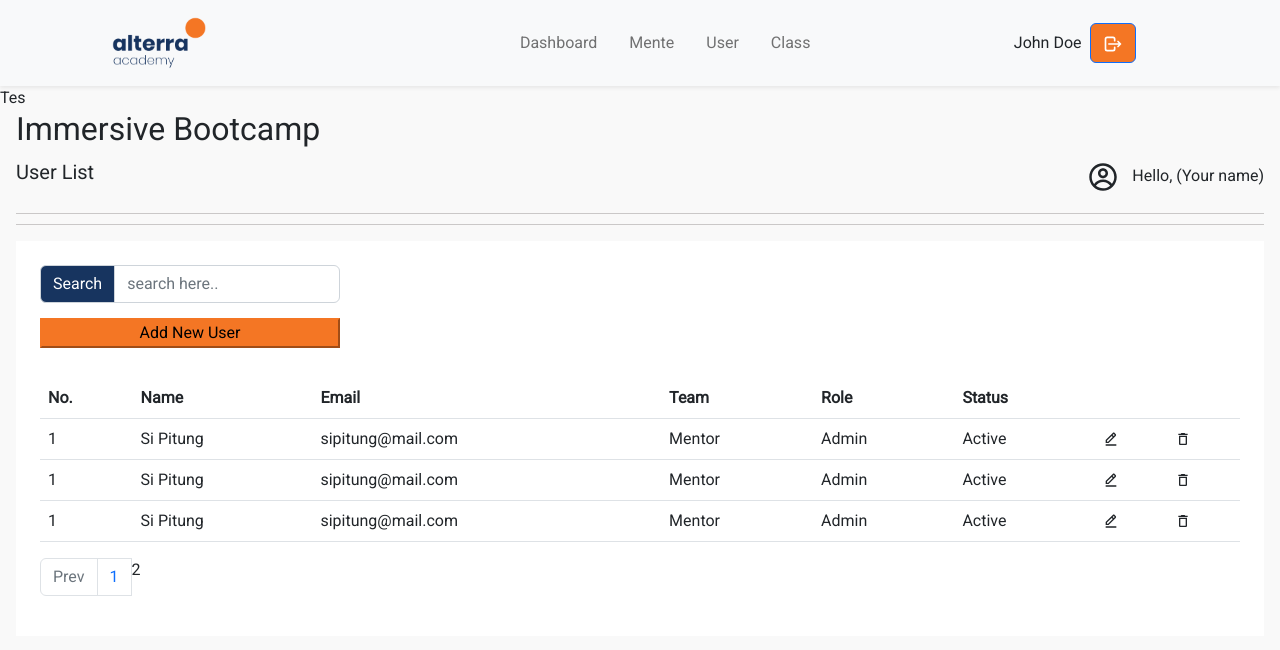
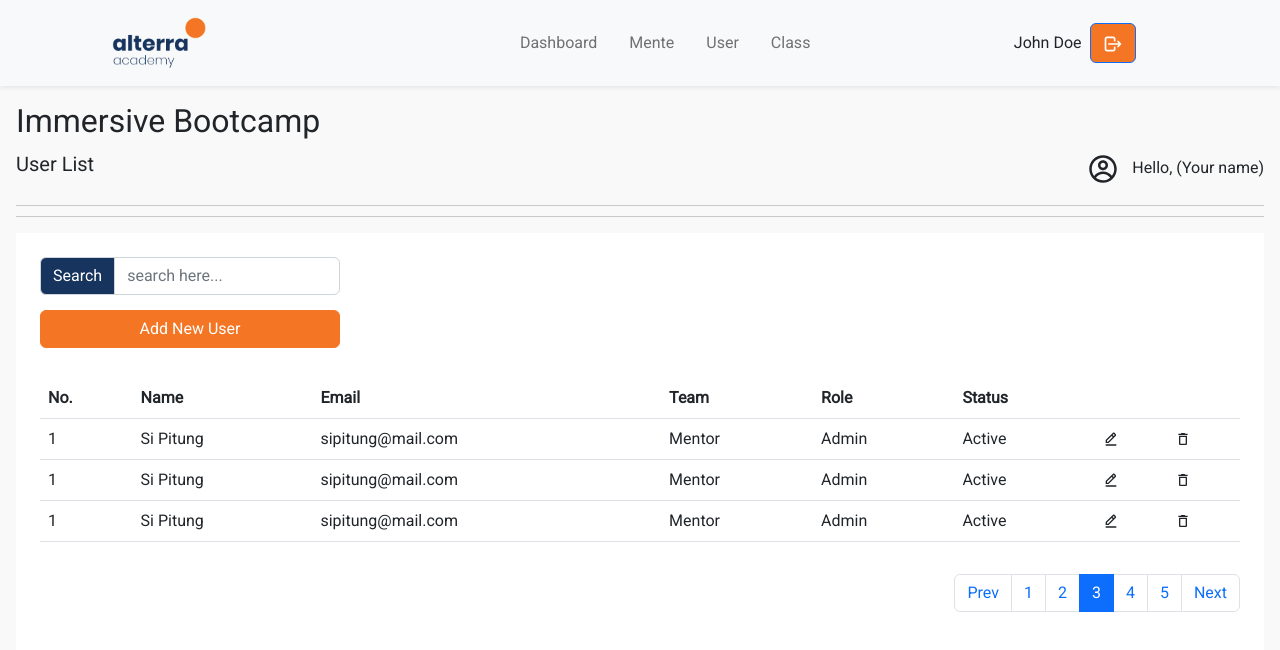
Before and after one commit to ALTA-FE8-GP3/immersive-dashboard, a Next.js app: page /user in a window 1280 px wide. Shown: the top 650 px of the page. Built offline with nearby package versions, Linux system fonts and the light colour scheme.

Commit message:
Edit user list page

```diff
--- a/pages/user/index.jsx
+++ b/pages/user/index.jsx
@@ -2,36 +2,40 @@ import React from 'react'
 import { CgProfile } from "react-icons/cg";
 import { BiEditAlt } from "react-icons/bi";
 import { MdDeleteOutline } from "react-icons/md";
+import { Button, Col, Form, InputGroup, Pagination, Row, Table } from 'react-bootstrap';
 
 const Index = () => {
   return (
     <div style={{ backgroundColor: '#F9F9F9' }}>
-      <div>Tes</div>
-      <div>
+      <div className='pt-3'>
         <h4 style={{ fontSize: '2rem' }} className='px-3'>Immersive Bootcamp</h4>
         <div className='px-3'>
-          <div className='row'>
-            <div className='col-6'>
+          <Row>
+            <Col lg='6'>
               <p style={{ fontSize: '20px' }}>User List</p>
-            </div>
-            <div className='col-6'>
-              <p className='text-end'>
+            </Col>
+            <Col lg='6'>
+              <div className='text-end'>
                 <p><CgProfile style={{ fontSize: '40px', paddingRight: '10px' }} /> Hello, (Your name)</p>
-              </p>
-            </div>
-          </div>
+              </div>
+            </Col>
+          </Row>
           <div style={{ borderTop: '1px solid #CAC8C8' }}></div>
           <div style={{ borderTop: '1px solid #CAC8C8', marginTop: '10px' }}></div>
           <div className='bg-white mt-3 p-4'>
-            <div className='input-group flex-nowrap' style={{ width: '300px' }}>
-              <span className='input-group-text' id='addon-wrapping' style={{ backgroundColor: '#17345F', color: 'white' }}>Search</span>
-              <input type='text' className='form-control' placeholder='search here..' aria-label='Search' aria-describedby='addon-wrapping' />
+            <InputGroup style={{ width: '300px' }}>
+              <InputGroup.Text id='basic-addon1' style={{ backgroundColor: '#17345F', color: 'white' }}>Search</InputGroup.Text>
+              <Form.Control
+                placeholder='search here...'
+                aria-label='Search'
+                aria-describedby='basic-addon1'
+              />
+            </InputGroup>
+            <div style={{ paddingTop: '15px' }}>
+              <Button style={{ width: '300px', backgroundColor: '#F47624', borderColor: '#F47624' }}>Add New User</Button>
             </div>
-            <div style={{ paddingTop: '15px' }}>
-              <button style={{ width: '300px', backgroundColor: '#F47624', borderColor: '#F47624' }}>Add New User</button>
-            </div>
-            <div style={{ paddingTop: '30px' }} className='table-responsive'>
-              <table className='table'>
+            <div style={{ paddingTop: '30px' }}>
+              <Table responsive>
                 <thead>
                   <tr>
                     <th>No.</th>
@@ -76,18 +80,18 @@ const Index = () => {
                     <td><MdDeleteOutline /></td>
                   </tr>
                 </tbody>
-              </table>
+              </Table>
             </div>
-            <div>
-              <ul className='pagination'>
-                <li className='page-item disabled'>
-                  <a className='page-link'>Prev</a>
-                </li>
-                <li className='page-item'><a className='page-link' href='#'>1</a></li>
-                <li className='page-item '>
-                  <a>2</a>
-                </li>
-              </ul>
+            <div className='pt-3'>
+              <Pagination className='justify-content-end'>
+                <Pagination.Prev>Prev</Pagination.Prev>
+                <Pagination.Item>{1}</Pagination.Item>
+                <Pagination.Item>{2}</Pagination.Item>
+                <Pagination.Item active>{3}</Pagination.Item>
+                <Pagination.Item>{4}</Pagination.Item>
+                <Pagination.Item>{5}</Pagination.Item>
+                <Pagination.Next>Next</Pagination.Next>
+              </Pagination>
             </div>
           </div>
         </div>
```
